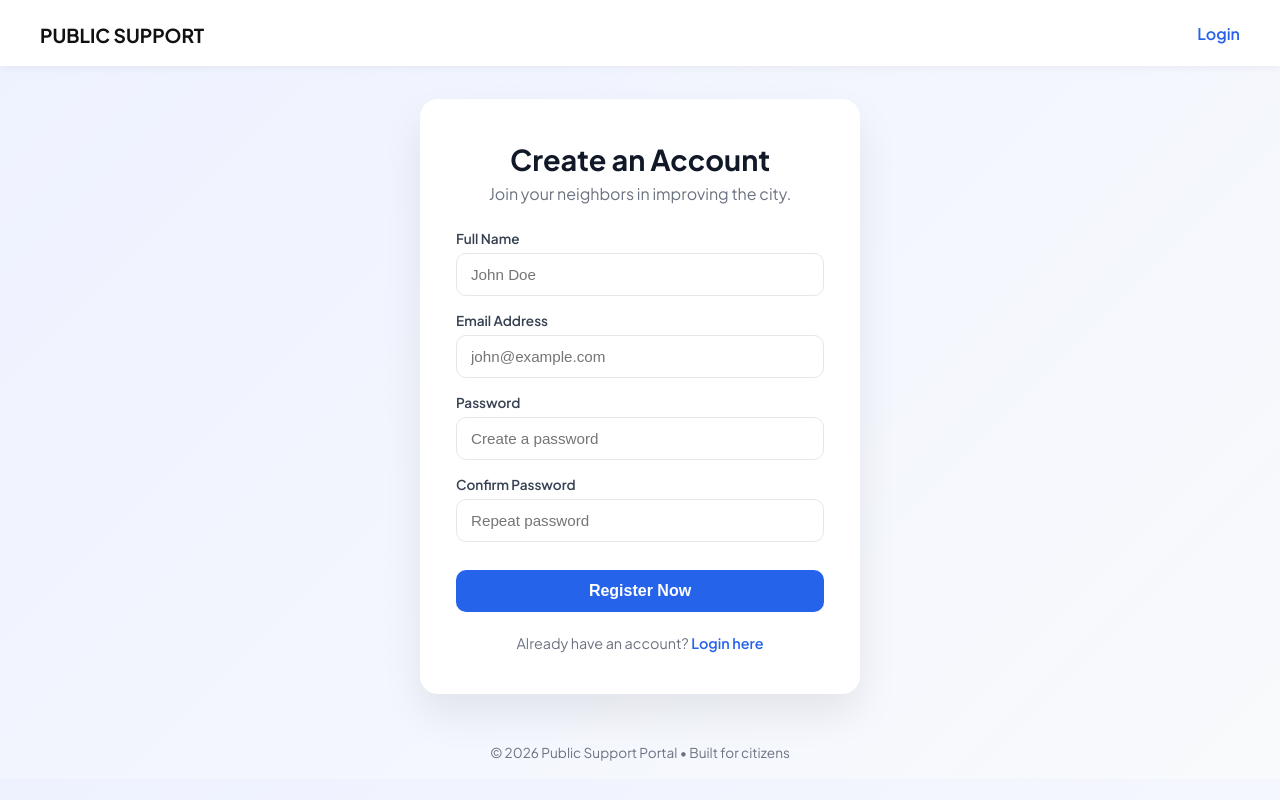
After one commit to Kpanchal1210/Public-Support-System, a Django app: page /register/ in a window 1280 px wide. The commit adds this page. Run offline with Django 5.2, Linux system fonts and the light colour scheme.

Commit message:
login and register added

```diff
--- /dev/null
+++ b/frontend/templates/frontend/register.html
@@ -0,0 +1,79 @@
+{% load static %}
+<!doctype html>
+<html lang="en">
+  <head>
+    <meta charset="UTF-8" />
+    <title>Join CivicFlow – Public Support</title>
+    <meta name="viewport" content="width=device-width, initial-scale=1" />
+
+    <link rel="stylesheet" href="{% static 'css/register.css' %}" />
+    <link
+      href="https://fonts.googleapis.com/css2?family=Plus+Jakarta+Sans:wght@300;400;500;600;700&display=swap"
+      rel="stylesheet"
+    />
+  </head>
+
+  <body>
+    <nav class="navbar">
+      <h1><a href="/">PUBLIC SUPPORT</a></h1>
+      <div class="nav-links">
+        <a href="{% url 'login' %}">Login</a>
+      </div>
+    </nav>
+
+    <main class="auth-container">
+      <div class="auth-card">
+        <h2>Create an Account</h2>
+        <p>Join your neighbors in improving the city.</p>
+
+        <form method="POST">
+          {% csrf_token %}
+
+          <div class="form-group">
+            <label>Full Name</label>
+            <input type="text" name="name" placeholder="John Doe" required />
+          </div>
+
+          <div class="form-group">
+            <label>Email Address</label>
+            <input
+              type="email"
+              name="email"
+              placeholder="john@example.com"
+              required
+            />
+          </div>
+
+          <div class="form-group">
+            <label>Password</label>
+            <input
+              type="password"
+              name="password"
+              placeholder="Create a password"
+              required
+            />
+          </div>
+
+          <div class="form-group">
+            <label>Confirm Password</label>
+            <input
+              type="password"
+              name="confirm_password"
+              placeholder="Repeat password"
+              required
+            />
+          </div>
+
+          <button type="submit" class="btn-primary">Register Now</button>
+        </form>
+
+        <div class="auth-footer">
+          Already have an account?
+          <a href="{% url 'login' %}">Login here</a>
+        </div>
+      </div>
+    </main>
+
+    <footer>© 2026 Public Support Portal • Built for citizens</footer>
+  </body>
+</html>
--- a/frontend/urls.py
+++ b/frontend/urls.py
@@ -3,6 +3,8 @@ from . import views
 
 urlpatterns = [
     path('', views.index, name='index'),
+    path('login/', views.login, name='login'),
+    path('register/', views.register, name='register'),
     path('worker_portal/', views.worker_portal, name='worker_portal'),
     path('department/', views.department, name='department'),
     path('reports/', views.reports, name='reports'),
--- a/frontend/views.py
+++ b/frontend/views.py
@@ -14,3 +14,9 @@ def headAuthority(request):
 
 def index(request):
     return render(request, 'frontend/index.html')
+
+def login(request):
+    return render(request, 'frontend/login.html')
+
+def register(request):
+    return render(request, 'frontend/register.html')
--- /dev/null
+++ b/static/css/register.css
@@ -0,0 +1,138 @@
+* {
+  margin: 0;
+  padding: 0;
+  box-sizing: border-box;
+}
+
+body {
+  font-family: "Plus Jakarta Sans", sans-serif;
+  background: linear-gradient(135deg, #eef2ff, #f8fafc);
+  color: #111827;
+}
+
+/* ---------- Navbar ---------- */
+.navbar {
+  display: flex;
+  justify-content: space-between;
+  align-items: center;
+  padding: 18px 40px;
+  background: white;
+  box-shadow: 0 2px 8px rgba(0, 0, 0, 0.05);
+}
+
+.navbar h1 a {
+  text-decoration: none;
+  color: #111;
+  font-size: 1.2rem;
+  font-weight: 700;
+}
+
+.nav-links a {
+  text-decoration: none;
+  font-weight: 600;
+  color: #2563eb;
+}
+
+/* ---------- Layout ---------- */
+.auth-container {
+  display: flex;
+  justify-content: center;
+  align-items: center;
+  min-height: calc(100vh - 140px);
+  padding: 20px;
+}
+
+/* ---------- Card ---------- */
+.auth-card {
+  background: white;
+  padding: 42px 36px;
+  border-radius: 18px;
+  width: 100%;
+  max-width: 440px;
+  box-shadow: 0 20px 40px rgba(0, 0, 0, 0.08);
+  text-align: center;
+}
+
+.auth-card h2 {
+  font-size: 1.8rem;
+  margin-bottom: 6px;
+}
+
+.auth-card p {
+  color: #6b7280;
+  margin-bottom: 26px;
+}
+
+/* ---------- Form ---------- */
+.form-group {
+  text-align: left;
+  margin-bottom: 16px;
+}
+
+.form-group label {
+  font-size: 0.85rem;
+  font-weight: 600;
+  color: #374151;
+  margin-bottom: 6px;
+  display: block;
+}
+
+.form-group input {
+  width: 100%;
+  padding: 12px 14px;
+  border-radius: 10px;
+  border: 1px solid #e5e7eb;
+  font-size: 0.95rem;
+  transition: all 0.2s ease;
+}
+
+.form-group input:focus {
+  outline: none;
+  border-color: #2563eb;
+  box-shadow: 0 0 0 3px rgba(37, 99, 235, 0.15);
+}
+
+/* ---------- Button ---------- */
+.btn-primary {
+  width: 100%;
+  padding: 12px;
+  margin-top: 12px;
+  border: none;
+  border-radius: 10px;
+  background: #2563eb;
+  color: white;
+  font-size: 1rem;
+  font-weight: 600;
+  cursor: pointer;
+  transition: all 0.2s ease;
+}
+
+.btn-primary:hover {
+  background: #1d4ed8;
+  transform: translateY(-1px);
+}
+
+/* ---------- Footer Links ---------- */
+.auth-footer {
+  margin-top: 22px;
+  font-size: 0.9rem;
+  color: #6b7280;
+}
+
+.auth-footer a {
+  color: #2563eb;
+  font-weight: 600;
+  text-decoration: none;
+}
+
+.auth-footer a:hover {
+  text-decoration: underline;
+}
+
+/* ---------- Footer ---------- */
+footer {
+  text-align: center;
+  padding: 18px;
+  font-size: 0.85rem;
+  color: #6b7280;
+}
```
Also changed, not shown: frontend/templates/frontend/index.html (+38 -20 lines), frontend/templates/frontend/login.html (added, +72 -0 lines), static/css/login.css (added, +139 -0 lines).
